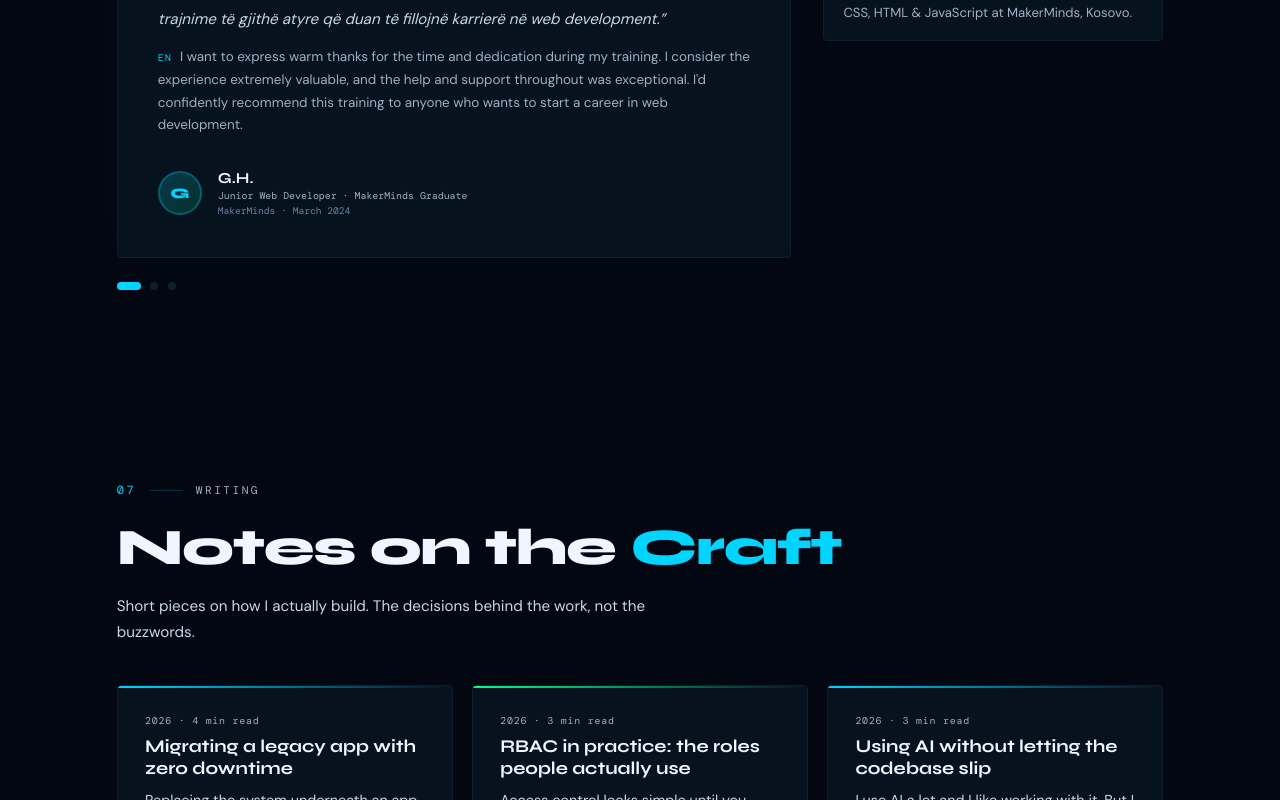
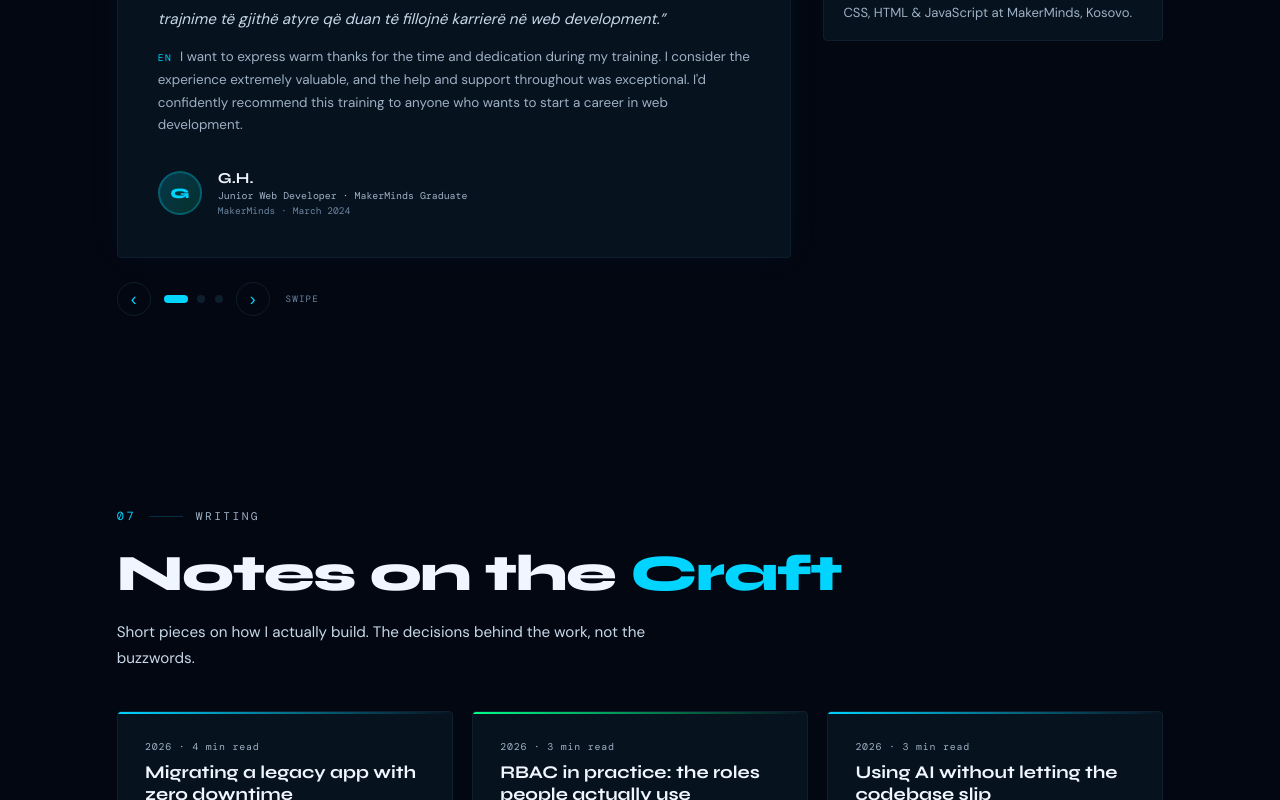
Before and after one commit to EditaLatifi/editadev, a React (Vite) app: page / in a window 1280 px wide. Shown: the part 11200-12000 px from the top of the page. Built offline with nearby package versions, Linux system fonts and the light colour scheme.

Commit message:
Testimonials: add swipe gesture + prev/next arrows for mobile
The carousel only changed via tiny dots, so on mobile a swipe did nothing.
Add touch swipe handlers (with pan-y so vertical scroll still works) and
clear prev/next arrow buttons alongside the dots.

```diff
--- a/src/App.jsx
+++ b/src/App.jsx
@@ -1442,6 +1442,15 @@ function Testimonials() {
   const [ref, v] = useInView();
   const [active, setActive] = useState(0);
   const t = TESTIMONIALS[active];
+  const touchX = useRef(null);
+  const go = (dir) => setActive((a) => (a + dir + TESTIMONIALS.length) % TESTIMONIALS.length);
+  const onTouchStart = (e) => { touchX.current = e.touches[0].clientX; };
+  const onTouchEnd = (e) => {
+    if (touchX.current == null) return;
+    const dx = e.changedTouches[0].clientX - touchX.current;
+    if (Math.abs(dx) > 40) go(dx < 0 ? 1 : -1);
+    touchX.current = null;
+  };
 
   return (
     <section id="testimonials" ref={ref} style={sec}>
@@ -1463,7 +1472,7 @@ function Testimonials() {
         }}
       >
         <div>
-          <div style={{ background: C.bgCard, border: `1px solid ${C.border}`, borderRadius: 4, padding: "clamp(1.4rem,5vw,2.5rem)", position: "relative", overflow: "hidden", boxShadow: `0 0 40px ${C.cyan}08` }}>
+          <div onTouchStart={onTouchStart} onTouchEnd={onTouchEnd} style={{ background: C.bgCard, border: `1px solid ${C.border}`, borderRadius: 4, padding: "clamp(1.4rem,5vw,2.5rem)", position: "relative", overflow: "hidden", boxShadow: `0 0 40px ${C.cyan}08`, touchAction: "pan-y" }}>
             <div style={{ position: "absolute", top: 0, left: 0, right: 0, height: 2, background: `linear-gradient(90deg,${C.cyan},${C.green})` }} />
             <div aria-hidden="true" style={{ fontFamily: "'Syne',sans-serif", fontSize: "5rem", lineHeight: 0.8, color: `${C.cyan}25`, fontWeight: 800, marginBottom: "1rem", userSelect: "none" }}>&ldquo;</div>
             <div style={{ display: "flex", gap: 4, marginBottom: "1.2rem" }} aria-label={`${t.stars} out of 5 stars`}>
@@ -1492,10 +1501,19 @@ function Testimonials() {
             </div>
           </div>
 
-          <div style={{ display: "flex", gap: ".6rem", marginTop: "1.5rem", alignItems: "center" }}>
-            {TESTIMONIALS.map((_, i) => (
-              <button key={i} onClick={() => setActive(i)} aria-label={`Show testimonial ${i + 1}`} style={{ width: active === i ? 24 : 8, height: 8, borderRadius: 4, border: "none", background: active === i ? C.cyan : C.border, cursor: "pointer", transition: "all .3s", padding: 0 }} />
-            ))}
+          <div style={{ display: "flex", gap: ".8rem", marginTop: "1.5rem", alignItems: "center" }}>
+            <button onClick={() => go(-1)} aria-label="Previous testimonial"
+              style={{ width: 34, height: 34, borderRadius: "50%", border: `1px solid ${C.border}`, background: "transparent", color: C.cyan, fontSize: "1.1rem", lineHeight: 1, cursor: "pointer", display: "flex", alignItems: "center", justifyContent: "center", transition: "all .2s" }}
+              onMouseEnter={(e) => { e.currentTarget.style.borderColor = C.cyan; }} onMouseLeave={(e) => { e.currentTarget.style.borderColor = C.border; }}>‹</button>
+            <div style={{ display: "flex", gap: ".6rem", alignItems: "center" }}>
+              {TESTIMONIALS.map((_, i) => (
+                <button key={i} onClick={() => setActive(i)} aria-label={`Show testimonial ${i + 1}`} style={{ width: active === i ? 24 : 8, height: 8, borderRadius: 4, border: "none", background: active === i ? C.cyan : C.border, cursor: "pointer", transition: "all .3s", padding: 0 }} />
+              ))}
+            </div>
+            <button onClick={() => go(1)} aria-label="Next testimonial"
+              style={{ width: 34, height: 34, borderRadius: "50%", border: `1px solid ${C.border}`, background: "transparent", color: C.cyan, fontSize: "1.1rem", lineHeight: 1, cursor: "pointer", display: "flex", alignItems: "center", justifyContent: "center", transition: "all .2s" }}
+              onMouseEnter={(e) => { e.currentTarget.style.borderColor = C.cyan; }} onMouseLeave={(e) => { e.currentTarget.style.borderColor = C.border; }}>›</button>
+            <span style={{ fontFamily: "'DM Mono',monospace", fontSize: ".58rem", color: C.textDim, letterSpacing: ".12em", textTransform: "uppercase", marginLeft: ".2rem" }}>swipe</span>
           </div>
         </div>
 
```
